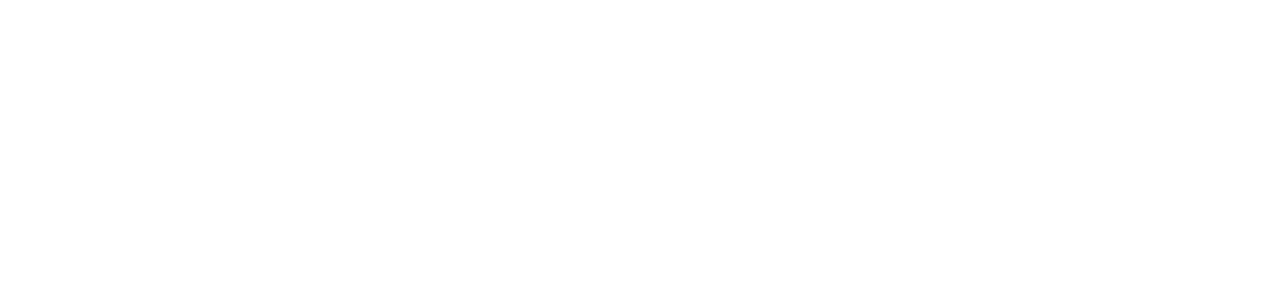
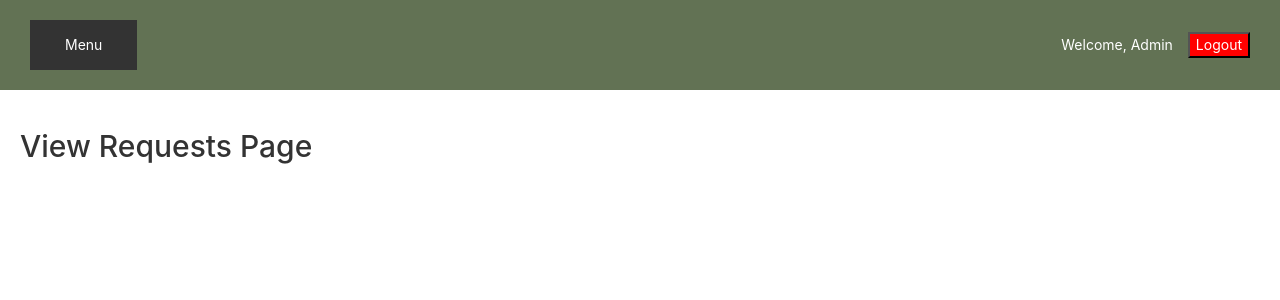
Before and after one commit to Laevijerisha/Mini, a React (Create React App) app: page /admindash in a window 1280 px wide. Shown: the top 300 px of the page. Built offline with nearby package versions, Linux system fonts and the light colour scheme.

Commit message:
commit 3

```diff
--- a/src/Components/AdminDash.js
+++ b/src/Components/AdminDash.js
@@ -1,11 +1,55 @@
-import React from 'react'
+import React, { useState } from 'react';
+import { NavLink } from 'react-router-dom';
+import './UserDash.css';
 
-function AdminDash() {
+const AdminDash = () => {
+    const [showSideNav, setShowSideNav] = useState(false);
+    const [activePage, setActivePage] = useState('viewRequests');
+
+    const toggleSideNav = () => {
+        setShowSideNav(!showSideNav);
+    };
+
+    const handlePageChange = (page) => {
+        setActivePage(page);
+        setShowSideNav(false); // Close side nav after selecting a page
+    };
+
     return (
-        <div>
+        <div className="admin-dashboard">
+            <div className="top-nav">
+                <button className="menu-btn" onClick={toggleSideNav}>
+                    Menu
+                </button>
+                <div className="user-info">
+                    <span>Welcome, Admin</span>
+                    <NavLink to='/'>
+                        <button className='logout-btn' onClick={() => alert('Logout')}>Logout</button>
+                    </NavLink>
+                </div>
+            </div>
 
+            <div className={`side-nav ${showSideNav ? 'open' : ''}`}>
+                <ul>
+                    <li className={activePage === 'viewRequests' ? 'active' : ''} onClick={() => handlePageChange('viewRequests')}>View Requests</li>
+                    <li className={activePage === 'manageCenters' ? 'active' : ''} onClick={() => handlePageChange('manageCenters')}>Manage Centers</li>
+                </ul>
+            </div>
+            <div className="main-content">
+                {/* Render different components based on the activePage state */}
+                {activePage === 'viewRequests' && <ViewRequests />}
+                {activePage === 'manageCenters' && <ManageCenters />}
+            </div>
         </div>
-    )
+    );
 }
 
-export default AdminDash
+const ViewRequests = () => {
+    return <h2>View Requests Page</h2>;
+}
+
+const ManageCenters = () => {
+    return <h2>Manage Centers Page</h2>;
+}
+
+export default AdminDash;
--- a/src/Components/Home.js
+++ b/src/Components/Home.js
@@ -1,5 +1,5 @@
 import React, { useState } from "react";
-import { Link, Element, NavLink } from "react-router-dom";
+import { NavLink } from "react-router-dom";
 import './Home.css';
 function Home() {
   const [isOpen, setIsOpen] = useState(false);
@@ -7,6 +7,8 @@ function Home() {
   const toggleNavbar = () => {
     setIsOpen(!isOpen);
   };
+
+  const LearnMore = "https://www.who.int/news-room/fact-sheets/detail/electronic-waste-(e-waste)";
   return (
     <div class="container-fluid">
       <nav className="navbar">
@@ -65,7 +67,9 @@ function Home() {
                 <div className="feature">
                     <h2>Learn & Educate</h2>
                     <p>Learn about e-waste and how to manage it responsibly.</p>
-                    <button>Learn More</button>
+                    <a href={LearnMore} target="_blank">
+                      <button>Learn More</button>
+                    </a>
                 </div>
             </div>
         </div>
--- a/src/Components/Login.js
+++ b/src/Components/Login.js
@@ -48,12 +48,15 @@ function Login() {
 
             if(!values.Email){
                 errors.Email="Email is required!";
-            } else if (regex.test(values.Email)){
-                navigate("/centerdash")
+            }
+            else {
+              let name = values.Email.substring(0,values.Email.indexOf('@'));
+              if (regex.test(values.Email)){
+                navigate("/centerdash", {state: {username: name, email: values.Email} })
               }else if (values.Email==='admin123@admin.com'&& values.Password==='admin123'){
                 navigate("/admindash")
               }else{
-              navigate("/userdash")
+                navigate("/userdash", {state: {username: name, email: values.Email} })
               }
               if(!values.Password){
                 errors.Password="Password is required!";
@@ -61,6 +64,7 @@ function Login() {
                 errors.Password="Password must be more than 4 charcters"
               }else if (values.Password.length > 10 ){
                 errors.Password="Password must be exceed more than 10 charcters"
+              }
             }
             if(Object.keys(formErrors).length === 0 && isSubmit){
               navigate("/home")
--- a/src/Components/Signup.css
+++ b/src/Components/Signup.css
@@ -1,7 +1,11 @@
 .container {
     display: flex;
+    flex-direction: row;
 }
 
-.signup, .signup-post {
-    flex: 1;
+.form {
+    flex-basis: 85%;
+    background: white;
+    font-family: system-ui, -apple-system, BlinkMacSystemFont, 'Segoe UI', Roboto, Oxygen, Ubuntu, Cantarell, 'Open Sans', 'Helvetica Neue', sans-serif;
+    padding: 25px;
 }
--- a/src/Components/UserDash.css
+++ b/src/Components/UserDash.css
@@ -26,6 +26,7 @@
 
 .logout-btn {
     background-color: red;
+    color: white;
 }
 
 .menu-btn {
--- a/src/Components/UserDash.js
+++ b/src/Components/UserDash.js
@@ -1,10 +1,13 @@
 import React from 'react'
 import './UserDash.css'
 import { useState } from 'react';
+import { useLocation, NavLink } from 'react-router-dom';
 
 function UserDash() {
     const [showSideNav, setShowSideNav] = useState(false);
     const [activePage, setActivePage] = useState('home');
+    const location = useLocation();
+    const {username} = location.state;
 
     const toggleSideNav = () => {
         setShowSideNav(!showSideNav);
@@ -34,8 +37,11 @@ function UserDash() {
                     Menu
                 </button>
                 <div className="user-info">
-                    <span>Welcome, User Name</span>
-                    <button className='logout-btn' onClick={() => alert('Logout')}>Logout</button>
+                    <span>Welcome, {username}</span>
+                    <NavLink to='/'>
+                        <button className='logout-btn' onClick={() => alert('Logout')}>Logout</button>
+                    </NavLink>
+
                 </div>
             </div>
             <div className={`side-nav ${showSideNav ? 'open' : ''}`}>
```
Lines whose indentation alone changed are shown as unchanged.
